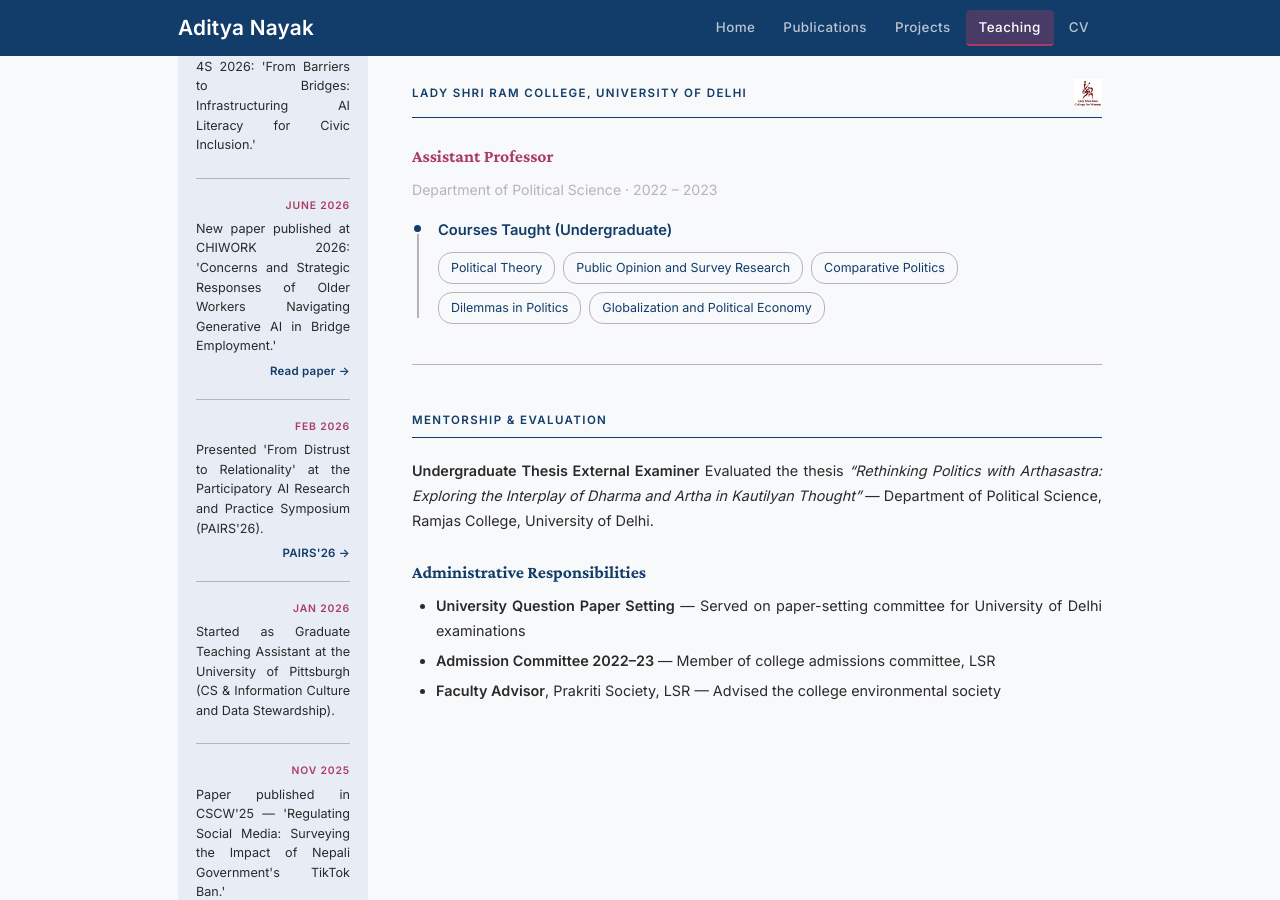
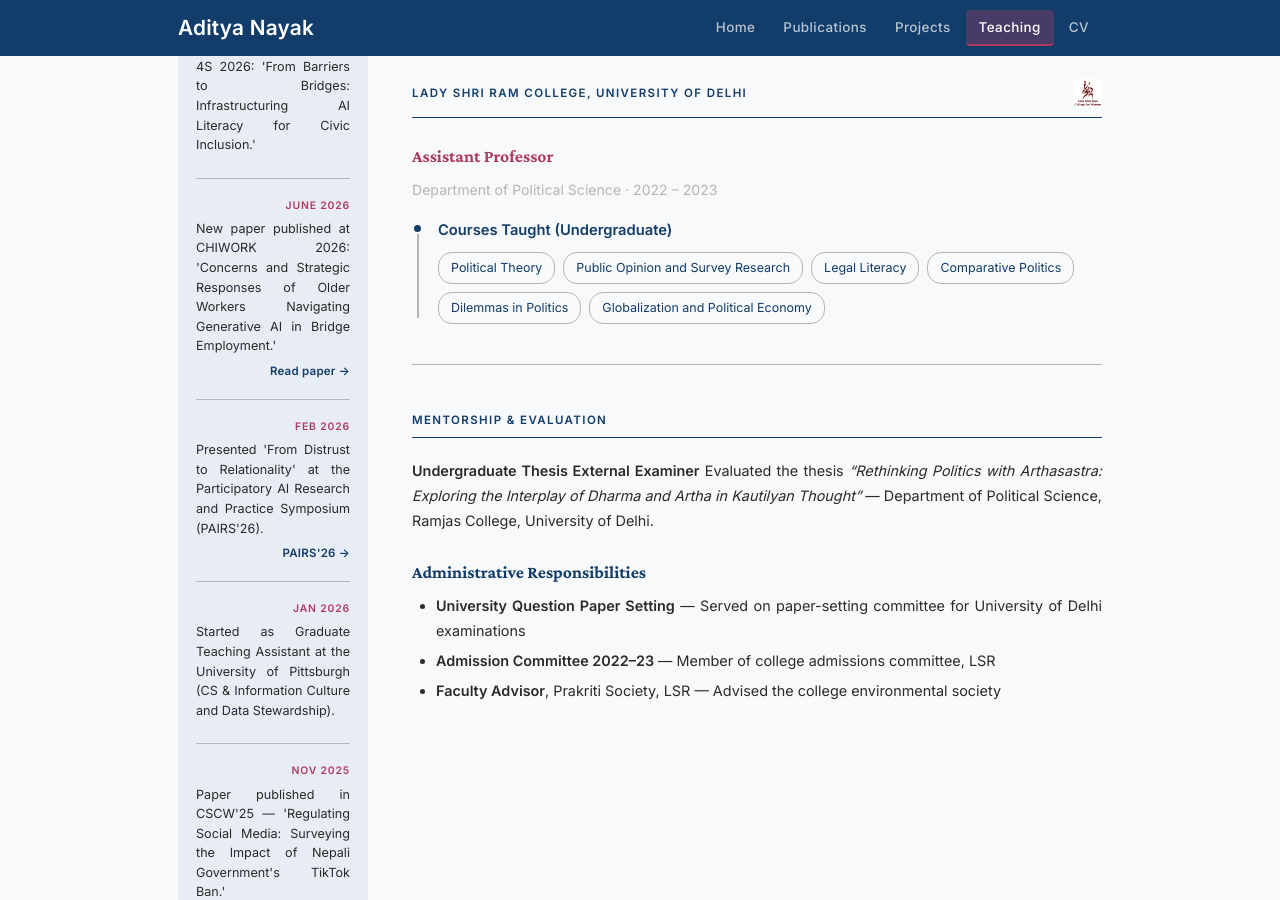
Before and after one commit to adityanayak-info/adityanayak-info.github.io, a Jekyll site: the page built from teaching.md, in a window 1280 px wide and 900 px high, scrolled down 580 px. Built offline with Jekyll 4.4.1, drawn with Linux system fonts in a browser that asks for light colours.

Commit message:
Update teaching.md

```diff
--- a/teaching.md
+++ b/teaching.md
@@ -59,6 +59,7 @@ permalink: /teaching/
     <div class="tl-tags">
       <span class="tl-tag tl-tag-plain">Political Theory</span>
       <span class="tl-tag tl-tag-plain">Public Opinion and Survey Research</span>
+      <span class="tl-tag tl-tag-plain">Legal Literacy</span>
       <span class="tl-tag tl-tag-plain">Comparative Politics</span>
       <span class="tl-tag tl-tag-plain">Dilemmas in Politics</span>
       <span class="tl-tag tl-tag-plain">Globalization and Political Economy</span>
```
